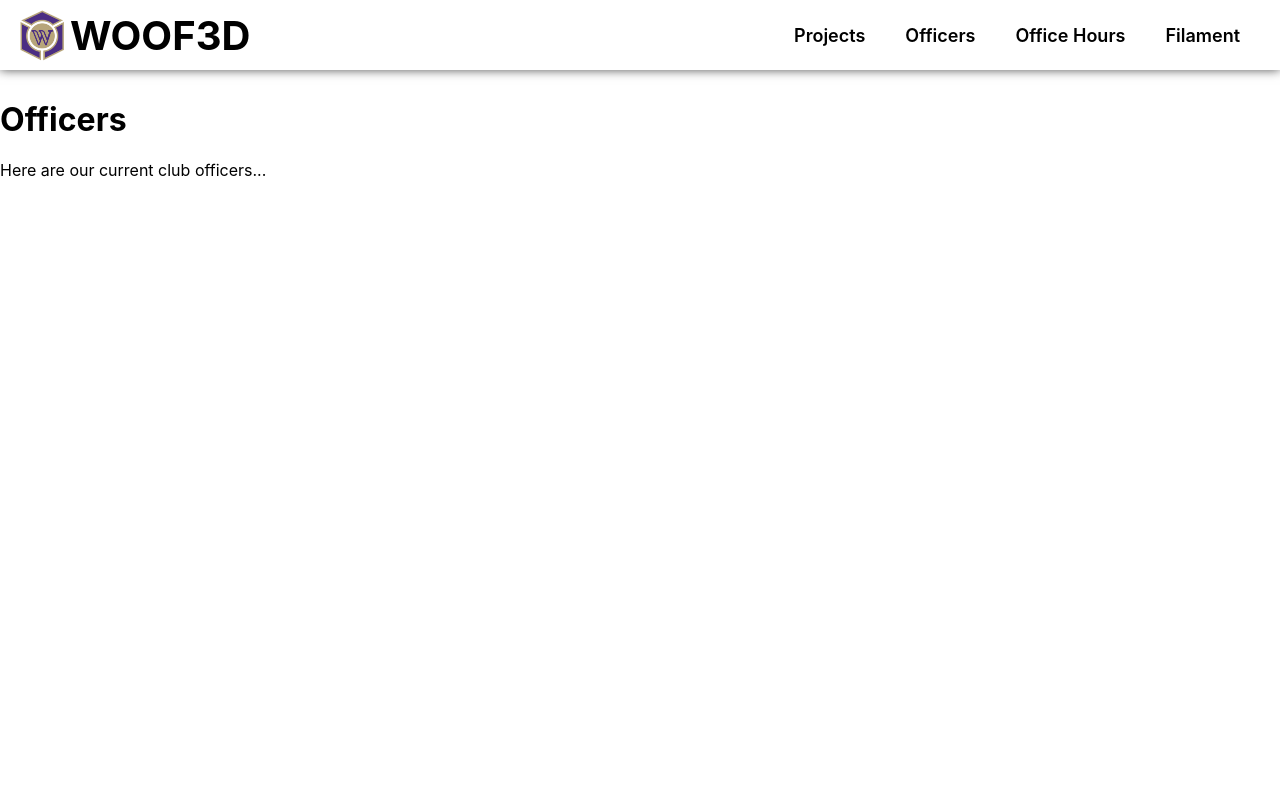
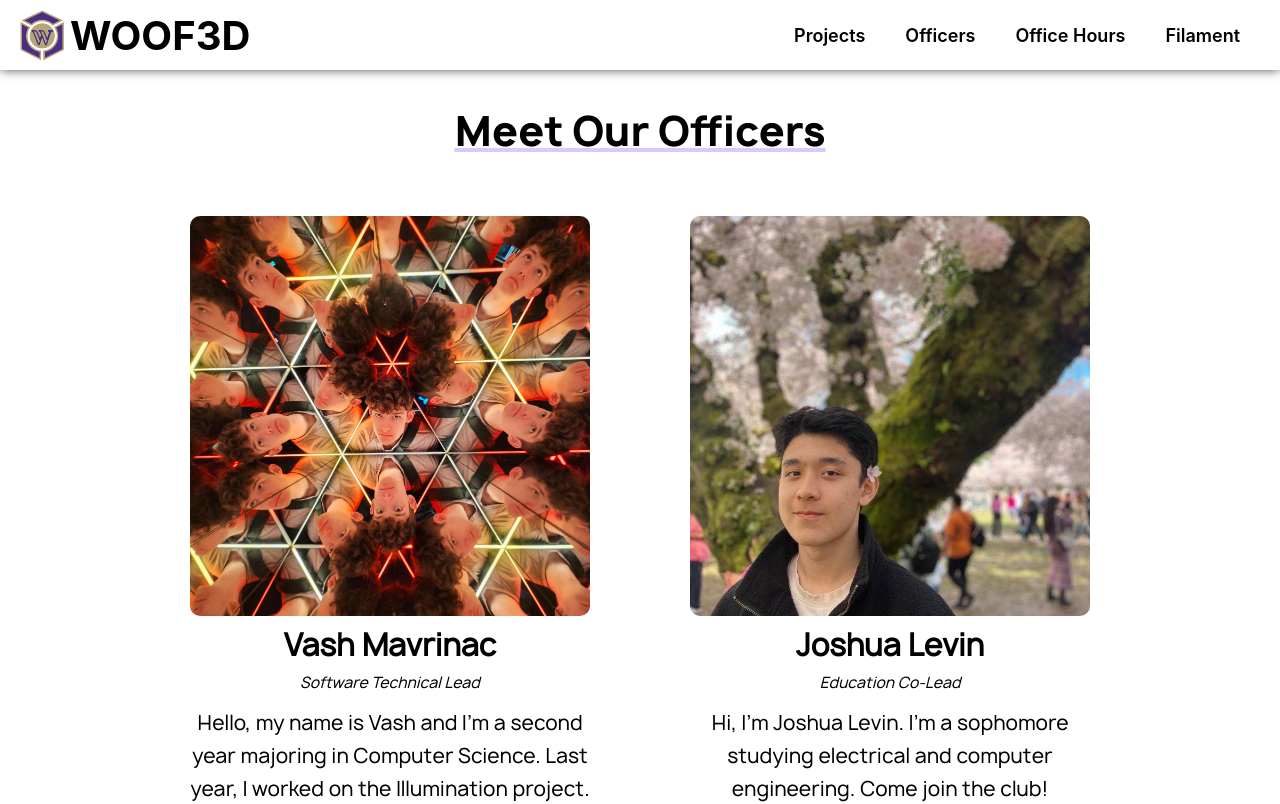
Before and after one commit to woof3dUW/WOOF3D-Website, a React (Create React App) app: page /officers in a window 1280 px wide. Shown: the top 804 px of the page. Built offline with nearby package versions, Linux system fonts and the light colour scheme.

Commit message:
Made the Officers and Office Hours pages.

```diff
--- a/src/pages/FilamentPage.js
+++ b/src/pages/FilamentPage.js
@@ -19,7 +19,7 @@ export const FilamentPage = () => {
                 </div>
                 <div className="Section">
                     <h1 className="Head Center">Availability</h1>
-                    <div className="Center"><iframe className="Sheet Center" src="https://docs.google.com/spreadsheets/d/e/2PACX-1vRWhR-g-NR1x7a7eRMpkzz9RuNA5HcMRO5s8k563ZIjT3f892DjTYb63KUA0d_n-mIB2HGDSUsmLGfA/pubhtml?gid=0&amp;single=true&amp;widget=false&amp;headers=false&amp;chrome=false&amp;range=A:J"></iframe></div>
+                    <div className="Center"><iframe className="Embed Center" title="filamentAvailability" src="https://docs.google.com/spreadsheets/d/e/2PACX-1vRWhR-g-NR1x7a7eRMpkzz9RuNA5HcMRO5s8k563ZIjT3f892DjTYb63KUA0d_n-mIB2HGDSUsmLGfA/pubhtml?gid=0&amp;single=true&amp;widget=false&amp;headers=false&amp;chrome=false&amp;range=A:J"></iframe></div>
                 </div>
             </main>
             <Footer/>
--- a/src/pages/HomePage.js
+++ b/src/pages/HomePage.js
@@ -1,6 +1,8 @@
 import { Header } from "../components/Header";
 import { Footer } from "../components/Footer";
 import "./Page.css";
+import pompeiiMap from "./pompeiiRoom.png"
+import the8Map from "./the8.png"
 
 export const HomePage = () => {
       return (
@@ -57,9 +59,9 @@ export const HomePage = () => {
                         allowfullscreen>
                     </iframe>
                     <p className="Text">Workshops and other club meetings are held in the Pompeii Room on the basement floor on the North side of McMahon.</p>
-                    <div className="PompeiiMapImg"/>
+                    <img className="MapImg" src={pompeiiMap} alt="Map to the Pompeii Room"/>
                     <p className="Text">The club printers and filament are in The 8 makerspace on the basement floor on the South side of McMahon</p>
-                    <div className="The8MapImg"/>
+                    <img className="MapImg" src={the8Map} alt="Map to The 8"/>
                 </div>
             </main>
             <Footer/>
--- a/src/pages/OfficeHoursPage.js
+++ b/src/pages/OfficeHoursPage.js
@@ -1,13 +1,20 @@
 import { Header } from "../components/Header";
+import { Footer } from "../components/Footer";
+import "./Page.css";
 
 export const OfficeHoursPage = () => {
     return (
-        <div>
+        <div className="Container">
             <Header/>
-            <main style={{marginTop: "100px"}}>
-                <h1>Office Hours</h1>
-                <p>Here are the office hours for each officer...</p>
+            <main className="MainContent">
+                <div className="Section">
+                    <h1 className="Head">Office Hours</h1>
+                    <p className="Text">Need help or advice with anything 3D printing related? Stop by office hours and one of our officers will be happy to help!</p>
+                    <p className="Text">Reminder: Check the club Discord for office hour cancellations before showing up.</p>
+                    <iframe className="Embed" title="calendar" src="https://calendar.google.com/calendar/embed?height=700&wkst=1&ctz=America%2FLos_Angeles&bgcolor=%23B39DDB&showTitle=0&showPrint=0&showTabs=0&showCalendars=0&showTz=0&mode=WEEK&src=N2UyZTdhZWMzZDE2MDBhMDY4YWMyNjRlN2E1OWQxMmZlNTc2ZDk5OGQ5ODFiZjUzOTY4ZTlhODk3NzQwMGYyN0Bncm91cC5jYWxlbmRhci5nb29nbGUuY29t&color=%23B39DDB" frameborder="0"></iframe>
+                </div>
             </main>
+            <Footer/>
         </div>
     );
 }
--- a/src/pages/OfficersPage.js
+++ b/src/pages/OfficersPage.js
@@ -1,14 +1,34 @@
 
 import { Header } from "../components/Header";
+import { Footer } from "../components/Footer";
+import "./Page.css";
+import vash from "./vash.jpg"
+import joshua from "./joshua.jpg"
 
 export const OfficersPage = () => {
     return (
-        <div>
+        <div className="Container">
             <Header/>
-            <main style={{marginTop: "100px"}}>
-                <h1>Officers</h1>
-                <p>Here are our current club officers...</p>
+            <main className="MainContent">
+                <h1 className="Head Center">Meet Our Officers</h1>
+                <div className="Row">
+                    <div className="OfficerSection">
+                        <img className="Portrait" src={vash} alt="Vash Portrait"/>
+                        <div className="Name">Vash Mavrinac</div>
+                        <div className="Role">Software Technical Lead</div>
+                        <p className="OfficerText">Hello, my name is Vash and I'm a second year majoring in Computer Science. Last year, I worked on the Illumination project.
+                            I especially enjoy the artistic aspect of 3D printing, such as making figures or swords. I hope to see you at the club!
+                        </p>
+                    </div>
+                    <div className="OfficerSection">
+                        <img className="Portrait" src={joshua} alt="Joshua Portrait"/>
+                        <div className="Name">Joshua Levin</div>
+                        <div className="Role">Education Co-Lead</div>
+                        <p className="OfficerText">Hi, I'm Joshua Levin. I'm a sophomore studying electrical and computer engineering. Come join the club!</p>
+                    </div>
+                </div>
             </main>
+            <Footer/>
         </div>
     );
 }
--- a/src/pages/Page.css
+++ b/src/pages/Page.css
@@ -1,5 +1,6 @@
 .MainContent {
     text-align: left;
+    margin-top: 70px;
 }
 
 @font-face {
@@ -13,7 +14,7 @@
 }
 
 .Text {
-    font-size: 20px;
+    font-size: 25px;
     font-family: 'Manrope';
     margin-top: 10px;
 }
@@ -35,7 +36,6 @@
 
 .Banner {
     width: 100%;
-    margin-top: 70px;
     height: 500px;
     background: url("banner.png");
     font-family: ManropeBold;
@@ -75,7 +75,9 @@
 }
 
 .Section {
-    margin: 150px;
+    margin: 50px;
+    margin-left: 150px;
+    margin-right: 150px;
     padding-left: 100px;
     padding-right: 100px;
 }
@@ -100,18 +102,9 @@
     padding-right: 0px;
 }
 
-.PompeiiMapImg {
+.MapImg {
     height: 500px;
     width: 700px;
-    background: url(pompeiiRoom.png);
-    background-size: 700px 500px;
-}
-
-.The8MapImg {
-    height: 500px;
-    width: 700px;
-    background: url(the8.png);
-    background-size: 700px 500px;
 }
 
 .Center {
@@ -142,9 +135,50 @@
     margin: 40px;
 }
 
-.Sheet {
+.Embed {
     border: none;
-    width: 900px;
+    width: 1100px;
     height: 700px;
     margin-top: 30px;
 }
+
+.Row {
+    margin-top: 50px;
+    display: flex;
+    align-items: flex-start;
+    width: 100%;
+    justify-content: center;
+    text-align: center;
+}
+
+.Portrait {
+    height: 400px;
+    width: 400px;
+    object-fit: cover;
+    border-radius: 10px;
+}
+
+.OfficerText {
+    font-size: 20px;
+    font-family: 'Manrope';
+    margin-top: 10px;
+}
+
+.OfficerSection {
+    width: 400px;
+    margin-left: 50px;
+    margin-right: 50px;
+    text-align: center;
+}
+
+.Name {
+    font-size: 30px;
+    font-family: 'Manrope';
+    font-weight: bold;
+}
+
+.Role {
+    font-size: 15px;
+    font-family: 'Manrope';
+    font-style: italic;
+}
```
Also changed, not shown: src/pages/joshua.jpg (added), src/pages/vash.jpg (added).
